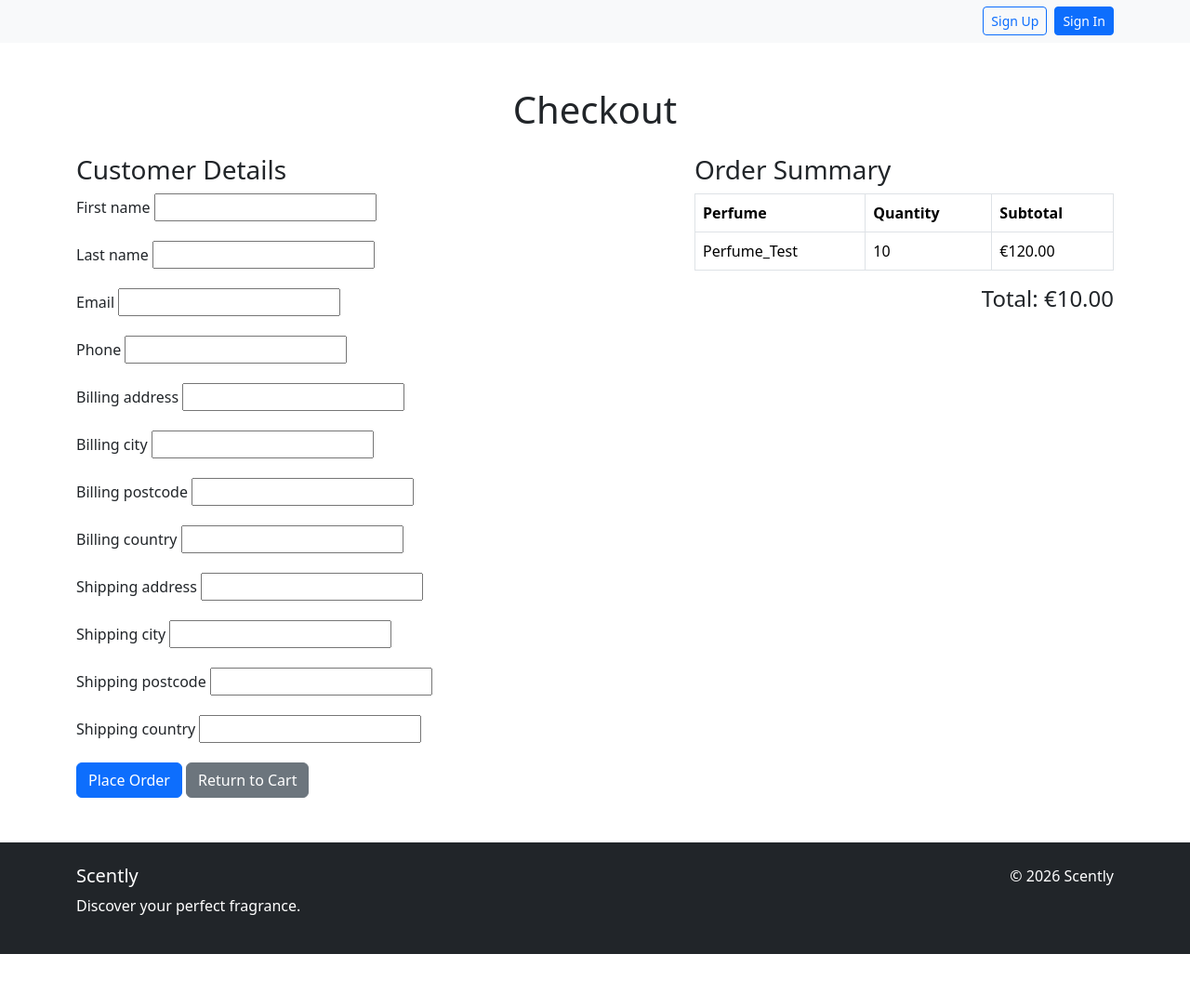
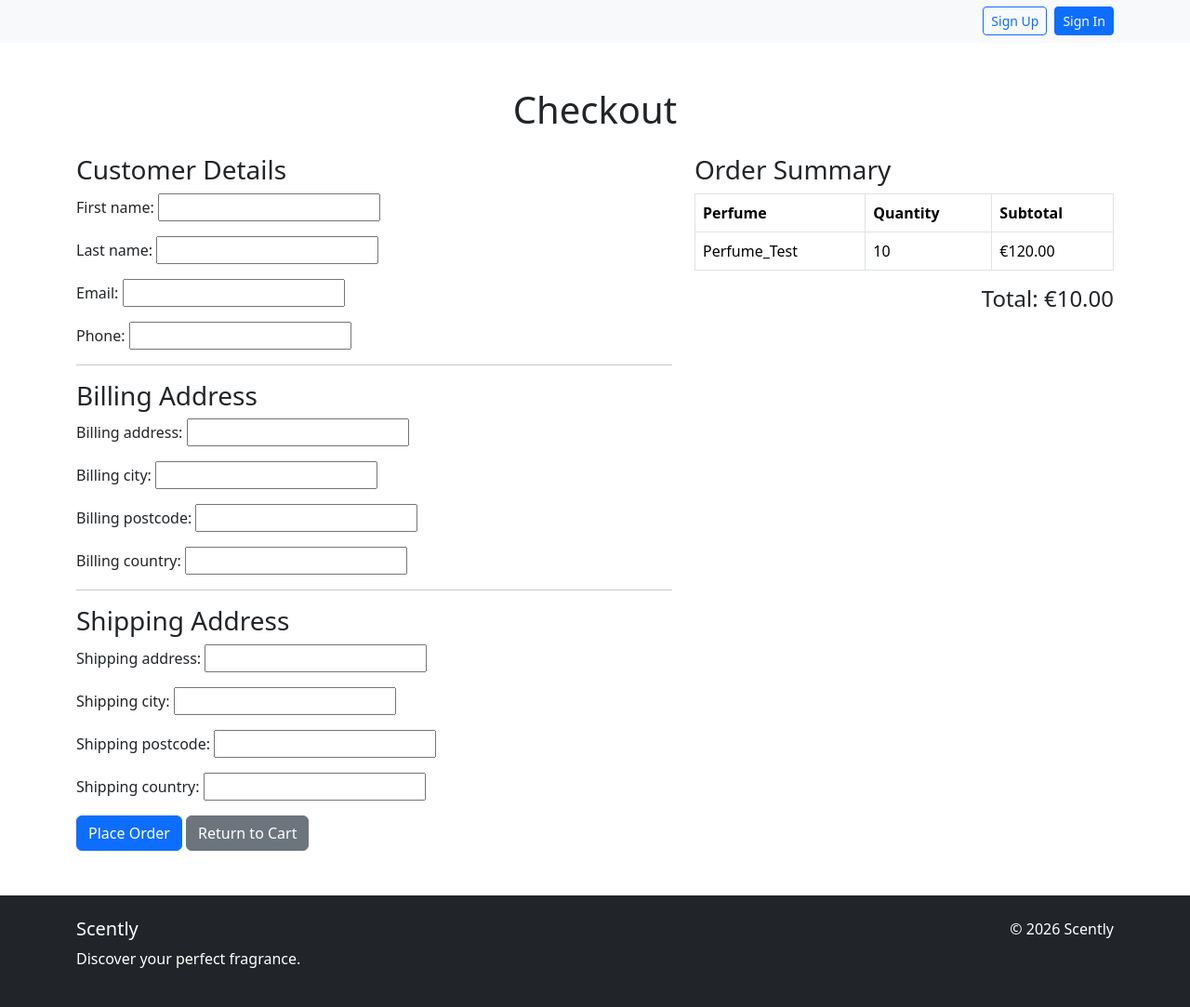
Before and after one commit to HYousef07/perfumehub, a Django app: template orders/templates/orders/checkout.html in a window 1280 px wide. Shown: the part 185-1268 px from the top of the page at 93% size. Before the commit the page ends 1211 px from the top, so only its background shows below. Run offline with Django 5.2, Linux system fonts and the light colour scheme; data comes from the database, SQL or seed files in the repository; tables that the repository leaves empty hold one stand-in row (values such as "Sample post"); the template is opened without the code that fills it: values that come from a table or form of the project are taken from there, most other values are stand-ins (such as "Sample title", 1, 10 or a date in 2020); parts of the project's set-up code (start-up, migrations or seed data) failed here and were passed over; some libraries are stand-ins or nearby versions.

Commit message:
KAN-25 Create checkout process

```diff
--- a/orders/templates/orders/checkout.html
+++ b/orders/templates/orders/checkout.html
@@ -1,4 +1,3 @@
-
 {% extends "base.html" %}
 
 {% block title %}
@@ -19,29 +18,115 @@ Checkout - Scently
 
                 <h3>Customer Details</h3>
 
-                {% for field in form %}
                 <div class="mb-3">
-                        <label for="{{ field.id_for_label }}"
-                               class="form-label">
-                            {{ field.label }}
-                        </label>
+                    {{ form.first_name.label_tag }}
+                    {{ form.first_name }}
+                    {% for error in form.first_name.errors %}
+                    <div class="text-danger">{{ error }}</div>
+                    {% endfor %}
+                </div>
 
-                        {{ field }}
+                <div class="mb-3">
+                    {{ form.last_name.label_tag }}
+                    {{ form.last_name }}
+                    {% for error in form.last_name.errors %}
+                    <div class="text-danger">{{ error }}</div>
+                    {% endfor %}
+                </div>
 
-                        {% if field.errors %}
-                            <div class="text-danger">
-                                {{ field.errors }}
+                <div class="mb-3">
+                    {{ form.email.label_tag }}
+                    {{ form.email }}
+                    {% for error in form.email.errors %}
+                    <div class="text-danger">{{ error }}</div>
+                    {% endfor %}
                 </div>
-                        {% endif %}
+
+                <div class="mb-3">
+                    {{ form.phone.label_tag }}
+                    {{ form.phone }}
+                    {% for error in form.phone.errors %}
+                    <div class="text-danger">{{ error }}</div>
+                    {% endfor %}
                 </div>
+
+                <hr>
+
+                <h3>Billing Address</h3>
+
+                <div class="mb-3">
+                    {{ form.billing_address.label_tag }}
+                    {{ form.billing_address }}
+                    {% for error in form.billing_address.errors %}
+                    <div class="text-danger">{{ error }}</div>
                     {% endfor %}
+                </div>
+
+                <div class="mb-3">
+                    {{ form.billing_city.label_tag }}
+                    {{ form.billing_city }}
+                    {% for error in form.billing_city.errors %}
+                    <div class="text-danger">{{ error }}</div>
+                    {% endfor %}
+                </div>
+
+                <div class="mb-3">
+                    {{ form.billing_postcode.label_tag }}
+                    {{ form.billing_postcode }}
+                    {% for error in form.billing_postcode.errors %}
+                    <div class="text-danger">{{ error }}</div>
+                    {% endfor %}
+                </div>
+
+                <div class="mb-3">
+                    {{ form.billing_country.label_tag }}
+                    {{ form.billing_country }}
+                    {% for error in form.billing_country.errors %}
+                    <div class="text-danger">{{ error }}</div>
+                    {% endfor %}
+                </div>
+
+                <hr>
+
+                <h3>Shipping Address</h3>
+
+                <div class="mb-3">
+                    {{ form.shipping_address.label_tag }}
+                    {{ form.shipping_address }}
+                    {% for error in form.shipping_address.errors %}
+                    <div class="text-danger">{{ error }}</div>
+                    {% endfor %}
+                </div>
+
+                <div class="mb-3">
+                    {{ form.shipping_city.label_tag }}
+                    {{ form.shipping_city }}
+                    {% for error in form.shipping_city.errors %}
+                    <div class="text-danger">{{ error }}</div>
+                    {% endfor %}
+                </div>
+
+                <div class="mb-3">
+                    {{ form.shipping_postcode.label_tag }}
+                    {{ form.shipping_postcode }}
+                    {% for error in form.shipping_postcode.errors %}
+                    <div class="text-danger">{{ error }}</div>
+                    {% endfor %}
+                </div>
+
+                <div class="mb-3">
+                    {{ form.shipping_country.label_tag }}
+                    {{ form.shipping_country }}
+                    {% for error in form.shipping_country.errors %}
+                    <div class="text-danger">{{ error }}</div>
+                    {% endfor %}
+                </div>
 
                 <button type="submit" class="btn btn-primary">
                     Place Order
                 </button>
 
-                <a href="{% url 'cart:cart_detail' %}"
-                   class="btn btn-secondary">
+                <a href="{% url 'cart:cart_detail' %}" class="btn btn-secondary">
                     Return to Cart
                 </a>
 
```
Lines whose indentation alone changed are shown as unchanged.
